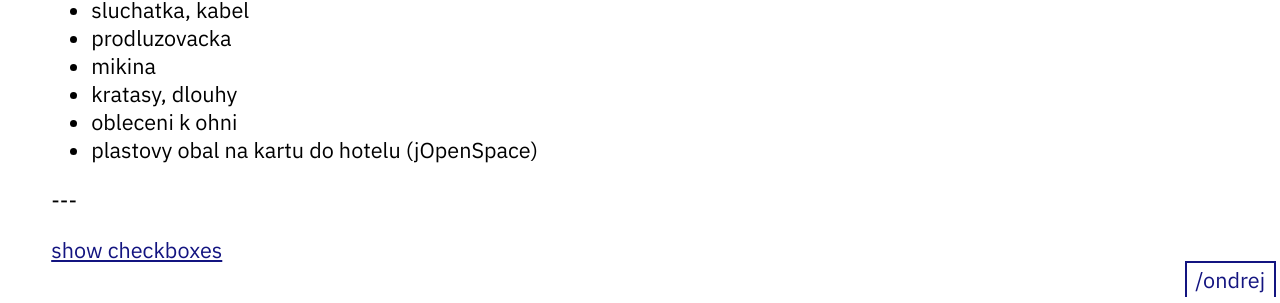
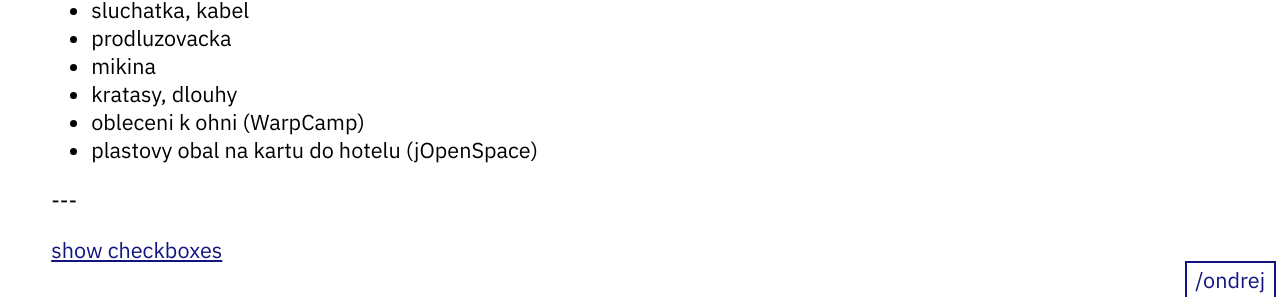
Before and after one commit to ondrejsika/ondrejsika.com, a Jekyll site: the page built from ondrej/checklists/warpcamp.md, in a window 1280 px wide. Shown: the part 603-906 px from the top of the page. Built offline with Jekyll 4.4.1, drawn with Linux system fonts in a browser that asks for light colours.

Commit message:
feat(ondrej/checklists/warpcamp): Add (WarpCamp) to obleceni k ohni

```diff
--- a/ondrej/checklists/warpcamp.md
+++ b/ondrej/checklists/warpcamp.md
@@ -25,5 +25,5 @@
 - prodluzovacka
 - mikina
 - kratasy, dlouhy
-- obleceni k ohni
+- obleceni k ohni (WarpCamp)
 - plastovy obal na kartu do hotelu (jOpenSpace)
```
